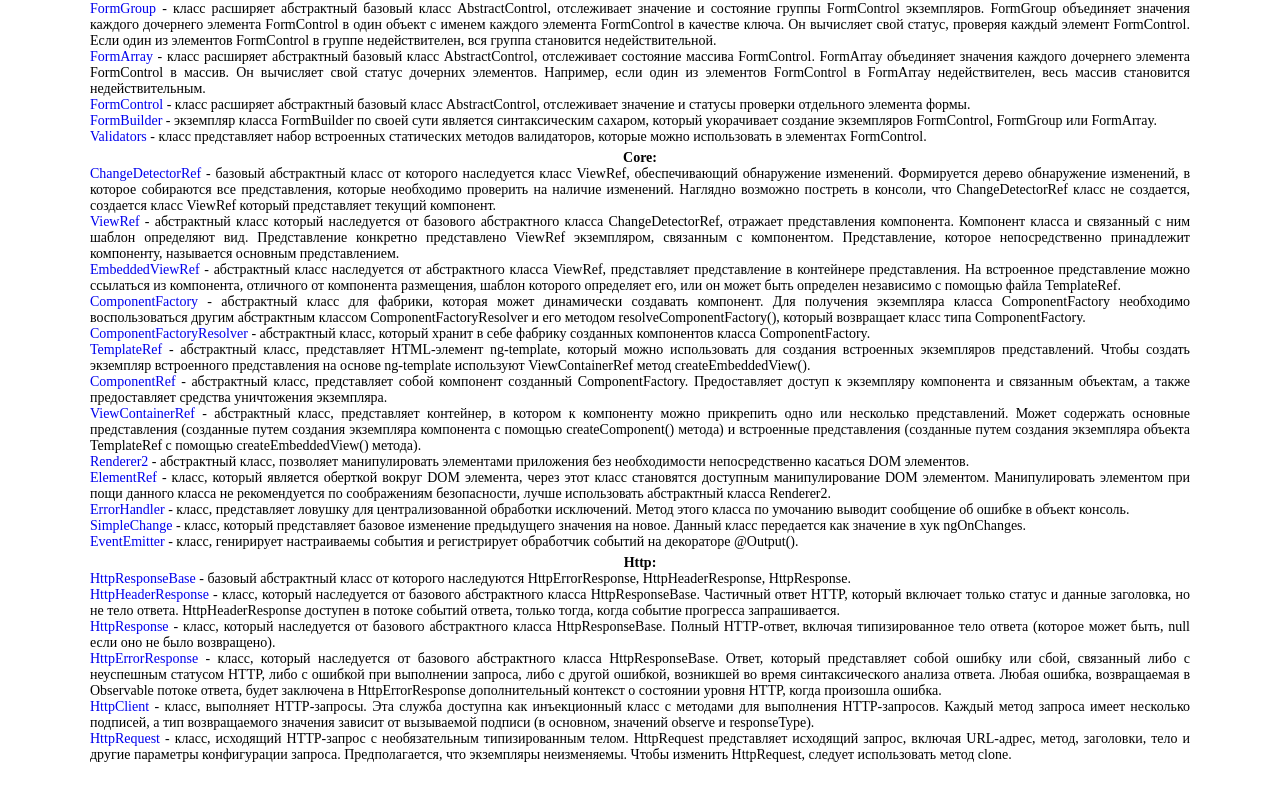
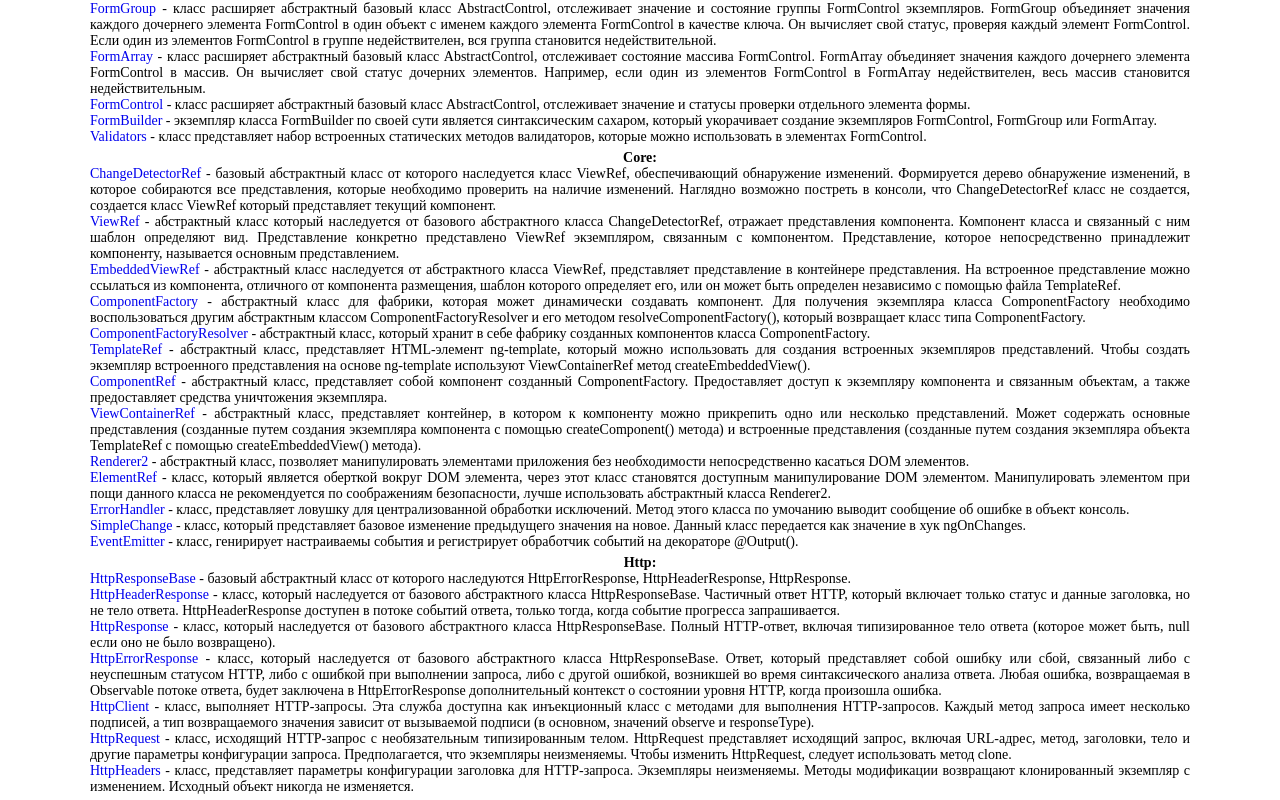
Before and after one commit to ArtemKashirin/API, an Angular app: page / in a window 1280 px wide. Shown: the part 3045-3845 px from the top of the page. Before the commit the page ends 3813 px from the top, so only its background shows below. Built offline with nearby package versions, Linux system fonts and the light colour scheme.

Commit message:
CLASS: HttpHeaders

```diff
--- a/src/app/app.component.html
+++ b/src/app/app.component.html
@@ -142,6 +142,7 @@
     <app-http-error-response></app-http-error-response>
     <app-http-client></app-http-client>
     <app-http-request></app-http-request>
+    <app-http-headers></app-http-headers>
 
   </div>
 
--- a/src/app/app.module.ts
+++ b/src/app/app.module.ts
@@ -96,6 +96,7 @@ import { HttpErrorResponseComponent } from './class/http/http-error-response/htt
 import { HttpClientComponent } from './class/http/http-client/http-client.component';
 import {HttpClientModule} from "@angular/common/http";
 import { HttpRequestComponent } from './class/http/http-request/http-request.component';
+import { HttpHeadersComponent } from './class/http/http-headers/http-headers.component';
 
 
 @NgModule({
@@ -192,6 +193,7 @@ import { HttpRequestComponent } from './class/http/http-request/http-request.com
     HttpErrorResponseComponent,
     HttpClientComponent,
     HttpRequestComponent,
+    HttpHeadersComponent,
   ],
   imports: [
     BrowserModule,
--- /dev/null
+++ b/src/app/class/http/http-headers/http-headers.component.html
@@ -0,0 +1,15 @@
+<p><a [href] = "HttpHeaders">HttpHeaders</a> - класс, представляет параметры конфигурации заголовка для HTTP-запроса. Экземпляры
+  неизменяемы. Методы модификации возвращают клонированный экземпляр с изменением. Исходный объект никогда не изменяется.</p>
+
+<!--<ul>-->
+<!--  <li><i>has(name: string): boolean</i> - метод, проверяет наличие заданного заголовка;</li>-->
+<!--  <li><i>get(name: string): string | null</i> - метод, извлекает первое значение заданного заголовка;</li>-->
+<!--  <li><i>keys(): string[]</i> - метод, получает имена заголовков;</li>-->
+<!--  <li><i>getAll(name: string): string[] | null</i> - метод, извлекает список значений для данного заголовка;</li>-->
+<!--  <li><i>append(name: string, value: string | string[]): HttpHeaders</i> - метод, добавляет новое значение к существующему набору-->
+<!--    значений для заголовка и возвращает их в клоне исходного экземпляра;</li>-->
+<!--  <li><i>set(name: string, value: string | string[]): HttpHeaders</i> - метод, устанавливает или изменяет значение для данного заголовка в-->
+<!--    клоне исходного экземпляра. Если заголовок уже существует, его значение заменяется заданным значением в возвращаемом объекте;</li>-->
+<!--  <li><i>delete(name: string, value?: string | string[]): HttpHeaders</i> - метод, удаляет значения для данного заголовка в клоне -->
+<!--    исходного экземпляра;</li>-->
+<!--</ul>-->
--- /dev/null
+++ b/src/app/class/http/http-headers/http-headers.component.ts
@@ -0,0 +1,17 @@
+import {Component, OnInit} from '@angular/core';
+
+@Component({
+  selector: 'app-http-headers',
+  templateUrl: './http-headers.component.html',
+  styleUrls: ['./http-headers.component.scss']
+})
+export class HttpHeadersComponent implements OnInit {
+  public HttpHeaders: string = 'https://angular.io/api/common/http/HttpHeaders';
+
+  constructor() {
+  }
+
+  ngOnInit(): void {
+  }
+
+}
```
Also changed, not shown: src/app/class/http/http-headers/http-headers.component.scss (added).
